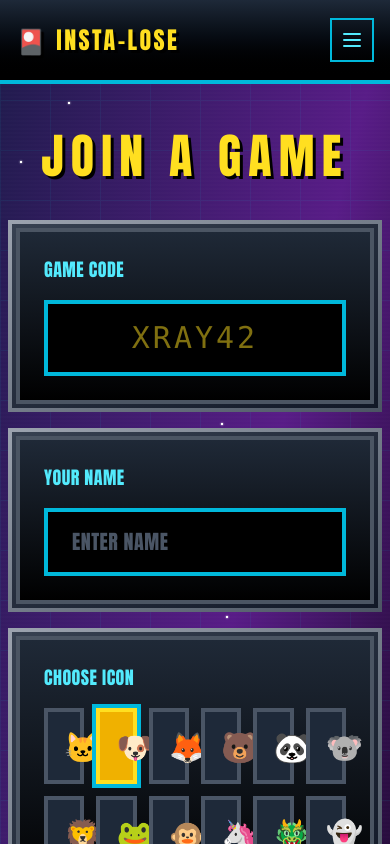
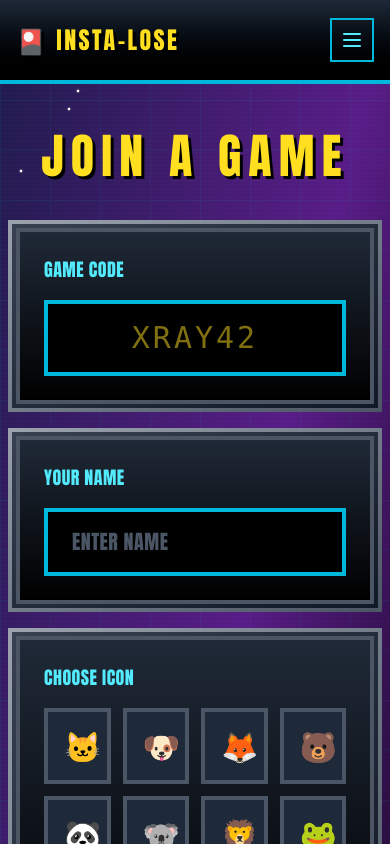
Before and after one commit to joelbreit/insta-lose, a React (Vite) app: page /join in a window 390 px wide. Shown: the top 844 px of the page. Built offline with nearby package versions, Linux system fonts and the light colour scheme; no server answers.

Commit message:
Fixed misdirecting join link bug

```diff
--- a/src/components/PlayerSetup.jsx
+++ b/src/components/PlayerSetup.jsx
@@ -1,4 +1,19 @@
-const ICONS = ["🐱", "🐶", "🦊", "🐻", "🐼", "🐨", "🦁", "🐸", "🐵", "🦄", "🐲", "👻"];
+import { useEffect } from "react";
+
+const ICONS = [
+	"🐱",
+	"🐶",
+	"🦊",
+	"🐻",
+	"🐼",
+	"🐨",
+	"🦁",
+	"🐸",
+	"🐵",
+	"🦄",
+	"🐲",
+	"👻",
+];
 const COLORS = [
 	"bg-blue-500",
 	"bg-pink-500",
@@ -11,6 +26,14 @@ const COLORS = [
 ];
 
 function PlayerSetup({ name, setName, icon, setIcon, color, setColor }) {
+	// Initialize with random icon and color on mount
+	useEffect(() => {
+		const randomIcon = ICONS[Math.floor(Math.random() * ICONS.length)];
+		const randomColor = COLORS[Math.floor(Math.random() * COLORS.length)];
+		setIcon(randomIcon);
+		setColor(randomColor);
+		// eslint-disable-next-line react-hooks/exhaustive-deps
+	}, []); // Only run on mount - setIcon and setColor are stable useState setters
 	return (
 		<div className="space-y-8">
 			{/* Name input */}
@@ -40,7 +63,7 @@ function PlayerSetup({ name, setName, icon, setIcon, color, setColor }) {
 					<label className="block text-lg font-bold mb-4 text-cyan-300 tracking-wide">
 						CHOOSE ICON
 					</label>
-					<div className="grid grid-cols-6 gap-3">
+					<div className="grid grid-cols-4 md:grid-cols-6 gap-3">
 						{ICONS.map((i) => (
 							<button
 								key={i}
--- a/src/pages/CreateGame.jsx
+++ b/src/pages/CreateGame.jsx
@@ -21,7 +21,10 @@ function CreateGame() {
 				hostPlayerId,
 			});
 
-			// Store host info in localStorage (not player info)
+			// Clear old data
+			localStorage.removeItem("player");
+			localStorage.removeItem("host");
+
 			localStorage.setItem(
 				"host",
 				JSON.stringify({
@@ -60,7 +63,9 @@ function CreateGame() {
 					<div className="bevel-inner" />
 					<div className="bevel-content p-8">
 						<p className="text-cyan-300 text-center text-xl tracking-wide leading-relaxed">
-							CREATE A GAME ROOM AND SHARE THE CODE WITH YOUR FRIENDS. YOU'LL BE ABLE TO WATCH THE GAME AS IT HAPPENS.
+							CREATE A GAME ROOM AND SHARE THE CODE WITH YOUR
+							FRIENDS. YOU'LL BE ABLE TO WATCH THE GAME AS IT
+							HAPPENS.
 						</p>
 					</div>
 				</div>
--- a/src/pages/JoinGame.jsx
+++ b/src/pages/JoinGame.jsx
@@ -32,7 +32,10 @@ function JoinGame() {
 				color: playerColor,
 			});
 
-			// Store player info in localStorage
+			// Clear old data
+			localStorage.removeItem("player");
+			localStorage.removeItem("host");
+
 			localStorage.setItem(
 				"player",
 				JSON.stringify({
```
Also changed, not shown: 1 other file (tests, documents, lock files or other folders).
